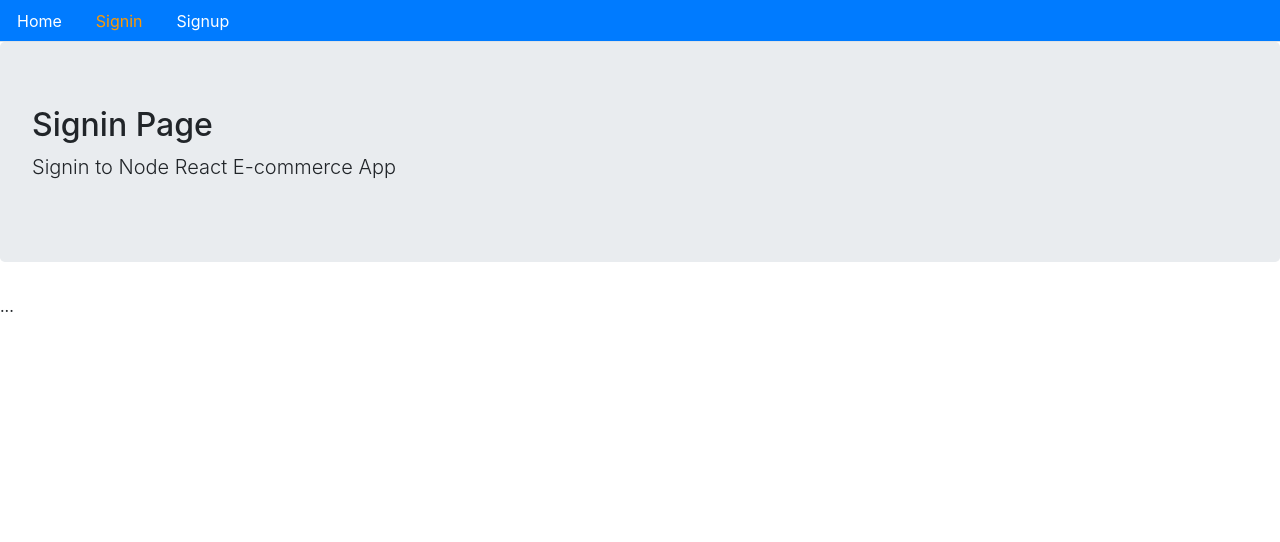
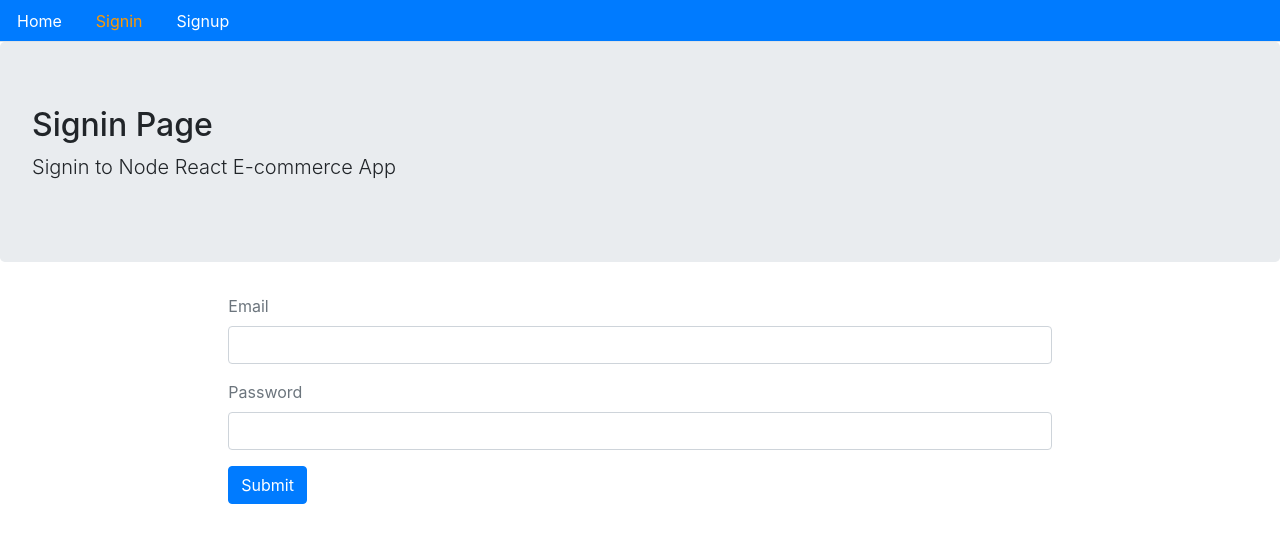
Before and after one commit to codecamjam/react-node-ecommerce-app, a React (Create React App) app in the folder ecommerce-front/: page /signin in a window 1280 px wide. Shown: the top 542 px of the page. Built offline with nearby package versions, Linux system fonts and the light colour scheme; no server answers.

Commit message:
l68 user signin

```diff
--- a/ecommerce-front/src/auth/index.js
+++ b/ecommerce-front/src/auth/index.js
@@ -12,3 +12,16 @@
     .then((response) => response.json())
     .catch((err) => console.log(err));
 };
+
+export const signin = (user) => {
+  return fetch(`${API}/signin`, {
+    method: 'POST',
+    headers: {
+      Accept: 'application/json',
+      'Content-Type': 'application/json',
+    },
+    body: JSON.stringify(user),
+  })
+    .then((response) => response.json())
+    .catch((err) => console.log(err));
+};
--- a/ecommerce-front/src/user/Signin.js
+++ b/ecommerce-front/src/user/Signin.js
@@ -1,9 +1,103 @@
+import { useState } from 'react';
+import { Redirect } from 'react-router-dom';
 import Layout from '../core/Layout';
+import { signin } from '../auth';
 
-const Signin = () => (
-  <Layout title="Signin Page" description="Signin to Node React E-commerce App">
-    ...
-  </Layout>
-);
+const Signin = () => {
+  const [values, setValues] = useState({
+    email: '',
+    password: '',
+    error: '',
+    loading: false,
+    redirectToReferrer: false,
+  });
+
+  const { email, password, error, loading, redirectToReferrer } = values;
+
+  const handleChange = (name) => (event) => {
+    setValues({ ...values, error: false, [name]: event.target.value });
+  };
+
+  const clickSubmit = (e) => {
+    e.preventDefault();
+    setValues({ ...values, error: false, loading: true });
+    signin({ email, password }).then((data) => {
+      if (data.error) {
+        setValues({ ...values, error: data.error, loading: false });
+      } else {
+        setValues({
+          ...values,
+          redirectToReferrer: true,
+        });
+      }
+    });
+  };
+
+  const signUpForm = () => (
+    <form>
+      <div className="form-group">
+        <label htmlFor="" className="text-muted">
+          Email
+        </label>
+        <input
+          onChange={handleChange('email')}
+          type="email"
+          className="form-control"
+          value={email}
+        />
+      </div>
+      <div className="form-group">
+        <label htmlFor="" className="text-muted">
+          Password
+        </label>
+        <input
+          onChange={handleChange('password')}
+          type="password"
+          className="form-control"
+          value={password}
+        />
+      </div>
+
+      <button onClick={clickSubmit} className="btn btn-primary">
+        Submit
+      </button>
+    </form>
+  );
+
+  const showError = () => (
+    <div
+      className="alert alert-danger"
+      style={{ display: error ? '' : 'none' }}
+    >
+      {error}
+    </div>
+  );
+
+  const showLoading = () =>
+    loading && (
+      <div className="alert alert-info">
+        <h2>Loading...</h2>
+      </div>
+    );
+
+  const redirectUser = () => {
+    if (redirectToReferrer) {
+      return <Redirect to="/" />;
+    }
+  };
+
+  return (
+    <Layout
+      title="Signin Page"
+      description="Signin to Node React E-commerce App"
+      className="container col-md-8 offset-md-2"
+    >
+      {showLoading()}
+      {showError()}
+      {signUpForm()}
+      {redirectUser()}
+    </Layout>
+  );
+};
 
 export default Signin;
```
